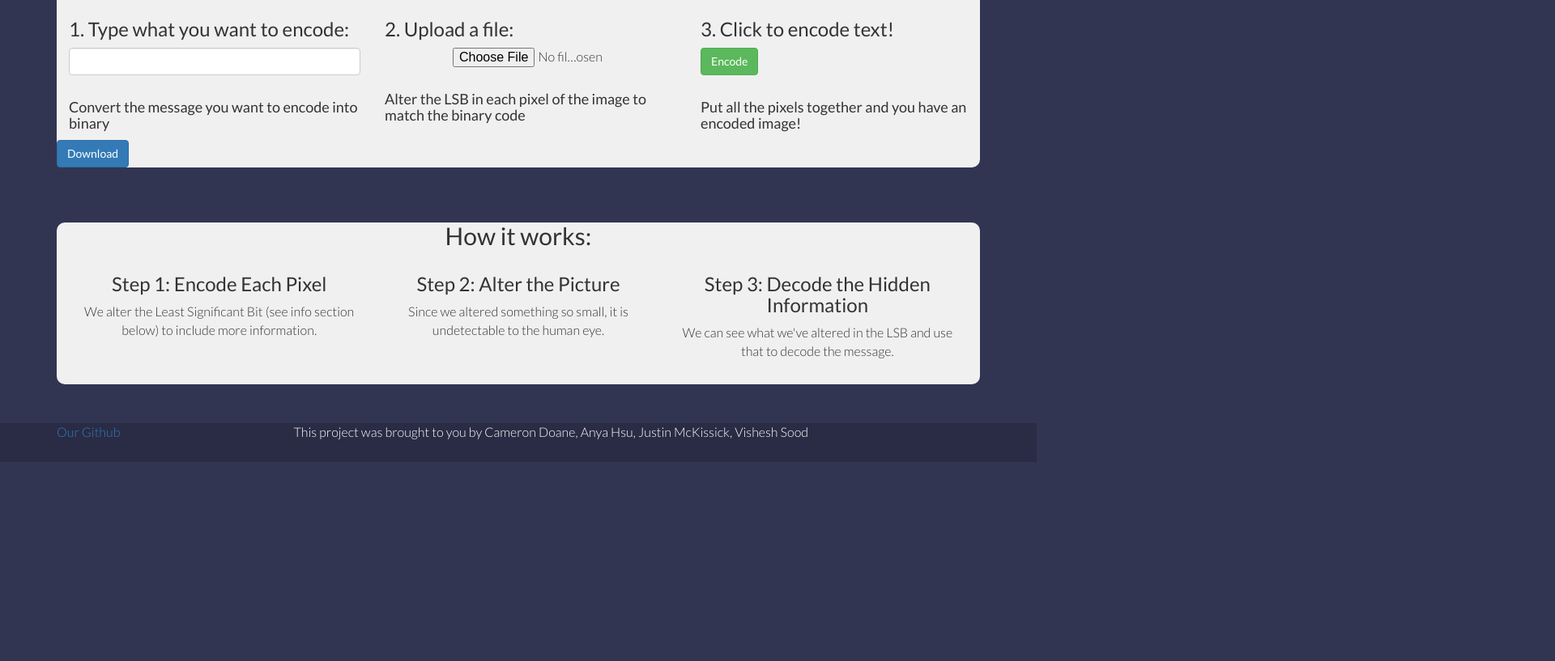
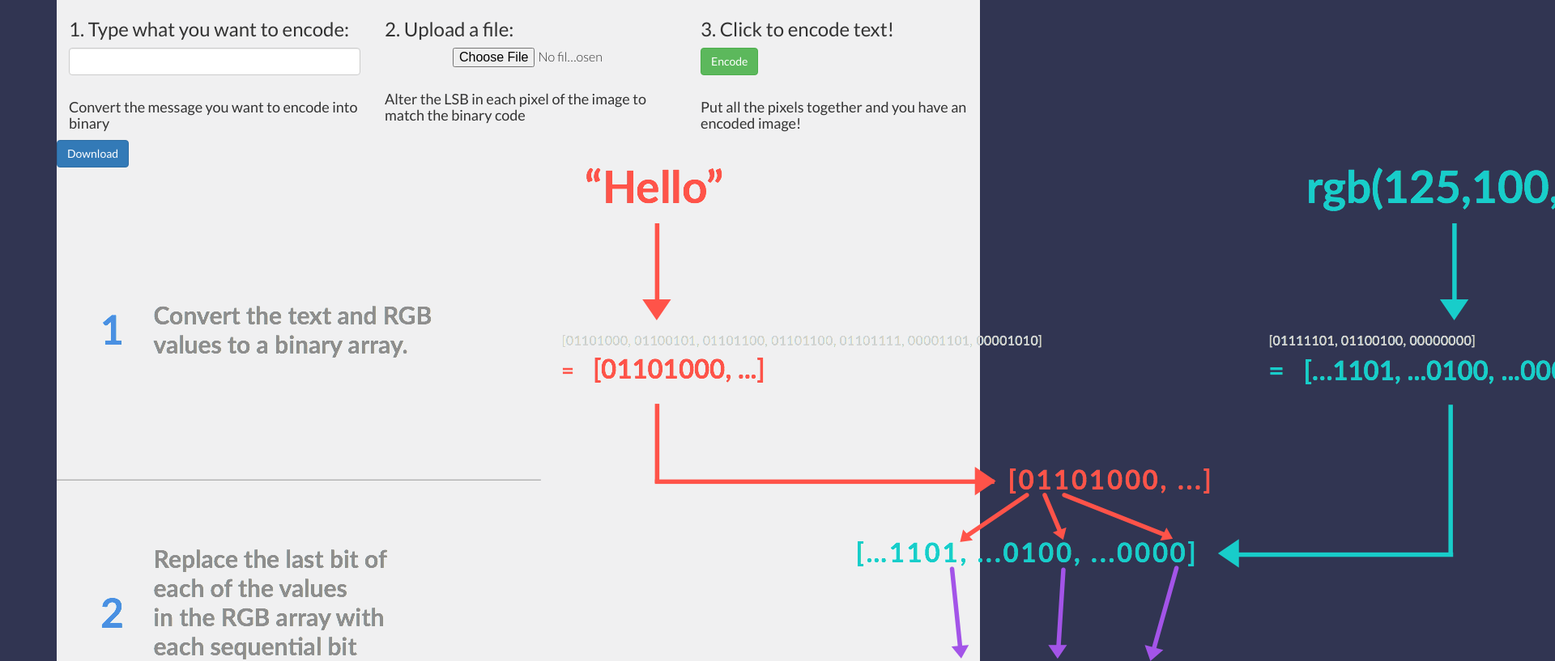
Before and after one commit to VisheshSood/stego, a website: page index.html at #!/encode in a window 1280 px wide. Shown: the part 477-1294 px from the top of the page at 81% size, 1920 px wide, since content can reach past the window. Before the commit the page ends 1048 px from the top, so only its background shows below. Drawn offline with nearby package versions, Linux system fonts and the light colour scheme; some packages are replaced by stand-ins of ours; files that its build step writes are made by us from their sources.

Commit message:
Added img tags

```diff
--- a/views/encode.html
+++ b/views/encode.html
@@ -30,7 +30,7 @@
                     <button class="btn btn-primary" ng-click="">Download</button>
                     <img src="" alt=""/>
                 </div>
-
+                <img src="../resources/encode.png" alt="encoding process">
             </div>
         </form>
     </div>
```
Also changed, not shown: resources/decode.png (added), resources/encode.png (added).
